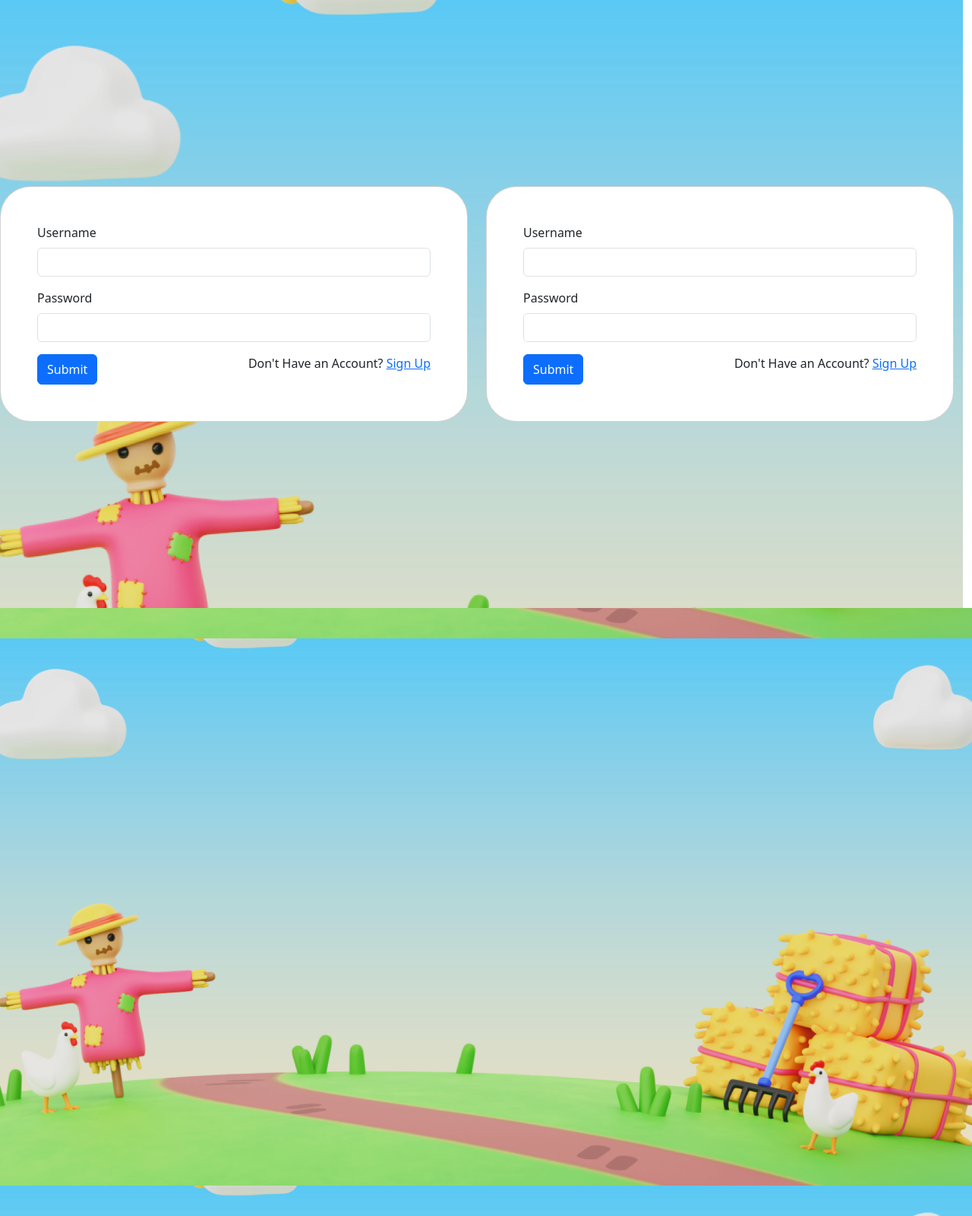
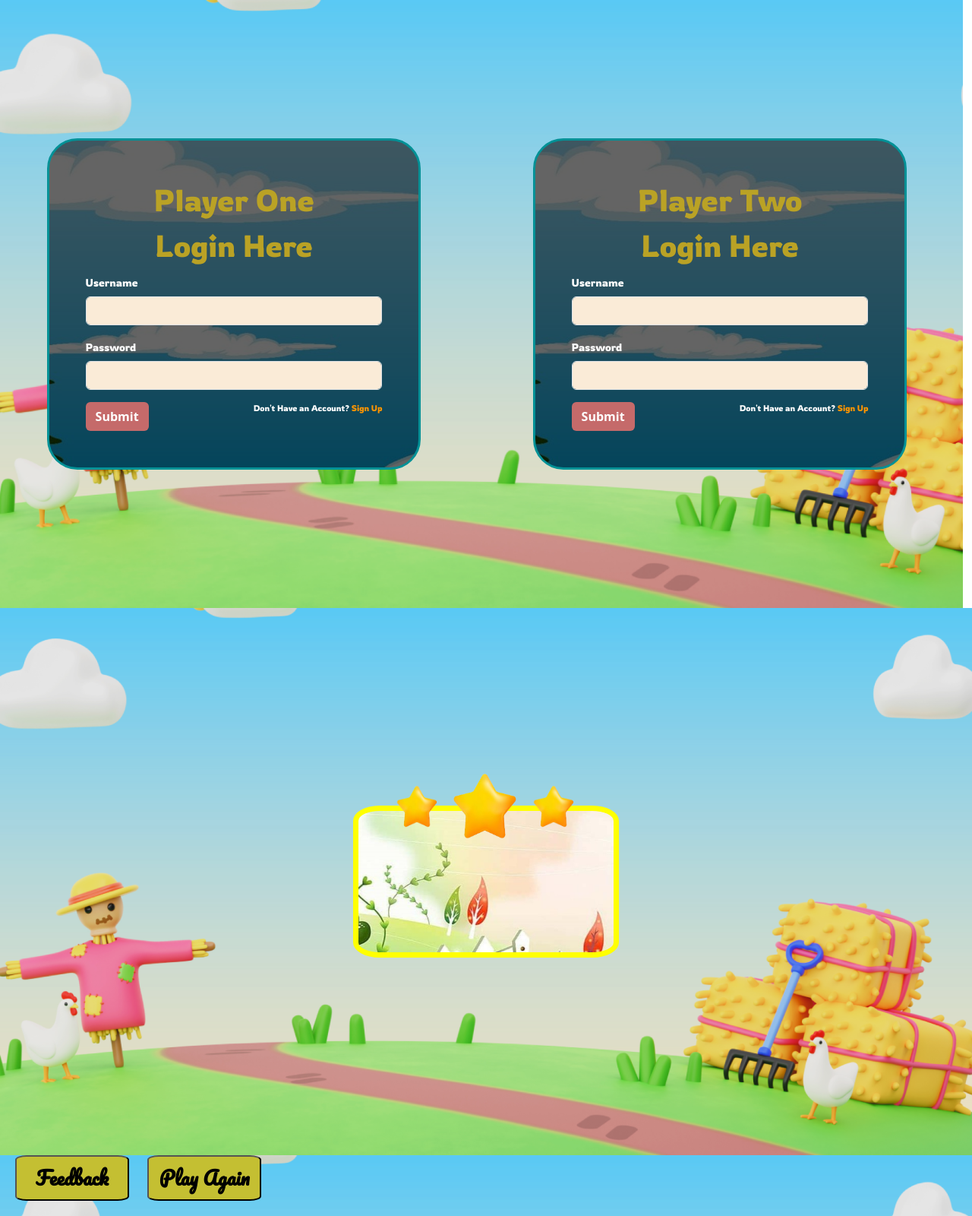
Before and after one commit to Amal911/Flip-It-Card-Game, a website: page pages/game.html in a window 1280 px wide. Shown: the whole page at 76% size. Drawn offline with nearby package versions, Linux system fonts and the light colour scheme; a web font is replaced by a local one.

Commit message:
Loginpage and Winnerpage Styling done

```diff
--- a/pages/game.html
+++ b/pages/game.html
@@ -14,7 +14,7 @@
   <section id="login" class="row">
     <div id="player1-login" class="col">
       <div id="loginForm-player1" class="card container h-50 p-5 active">
-        <div id="heading"></div>
+        <div id="heading">Player One<br>Login Here</div>
         <form class="login-form">
           <div class="mb-3">
             <label for="InputUsername" class="form-label">Username</label>
@@ -26,7 +26,7 @@
           </div>
           <input type="text" value="PlayerOne" name="player" hidden />
           <div class="submit-row">
-            <button type="submit" class="btn btn-primary">Submit</button>
+            <button type="submit" class="btn login-button">Submit</button>
             <div class="signup">
               <p>
                 Don't Have an Account?
@@ -38,7 +38,7 @@
       </div>
 
       <div id="signupForm-player1" class="card container p-5" style="display: none">
-        <div class="heading">Sign Up</div>
+        <div class="heading">Player One <br>Sign Up</div>
         <form id="sign-up-form" class="signup-form">
           <div class="mb-3">
             <label for="InputName" class="form-label">Name</label>
@@ -54,7 +54,7 @@
           </div>
           <input type="text" value="PlayerOne" name="player" hidden />
           <div class="submit-row">
-            <button type="submit" class="btn btn-primary">Submit</button>
+            <button type="submit" class="btn login-button" >Submit</button>
             <div class="signup">
               <p>
                 Already have an account?
@@ -68,7 +68,7 @@
 
     <div id="player2-login" class="col">
       <div id="loginForm-player2" class="card container h-50 p-5 active">
-        <div id="heading"></div>
+        <div id="heading">Player Two <br>Login Here</div>
         <form class="login-form">
           <div class="mb-3">
             <label for="InputUsername" class="form-label">Username</label>
@@ -80,7 +80,7 @@
           </div>
           <input value="PlayerTwo" name="player" hidden />
           <div class="submit-row">
-            <button type="submit" class="btn btn-primary">Submit</button>
+            <button type="submit" class="btn login-button">Submit</button>
             <div class="signup">
               <p>
                 Don't Have an Account?
@@ -92,7 +92,7 @@
       </div>
 
       <div id="signupForm-player2" class="card container p-5" style="display: none">
-        <div class="heading">Sign Up</div>
+        <div class="heading">Player Two <br>Sign Up</div>
         <form id="sign-up-form-player2" class="signup-form">
           <div class="mb-3">
             <label for="InputName" class="form-label">Name</label>
@@ -108,7 +108,7 @@
           </div>
           <input type="text" value="PlayerTwo" name="player" hidden />
           <div class="submit-row">
-            <button type="submit" class="btn btn-primary">Submit</button>
+            <button type="submit" class="btn login-button" >Submit</button>
             <div class="signup">
               <p>
                 Already have an account?
@@ -176,12 +176,18 @@
 
   <!-- sinu's section start -->
   <section id="winner-section">
-    <div class="container2" id="winner-container">
+    <div class="container" id="main-winner-container">
+      <div class="container" id="winner-container">
+        <div id="star-container"><img src="../assets/Star.png" alt="" id="star1"><span><img src="../assets/Star.png" alt="" id="star2"></span><span><img src="../assets/Star.png" alt="" id="star3"></span>
+        </div>
+      </div>
+    </div>
 
-
-    </div>
+    <div class="button-container">
+      <a href="./feedback.html"><button class="button" id="feedbackbtn">Feedback</button></a>
+      <a href="./game.html"><button class="button" id="playagainbtn">Play Again</button>
+      </div></a>
   </section>
-
 
   <!-- sinu's section end -->
 
--- a/styles/game.css
+++ b/styles/game.css
@@ -1,5 +1,8 @@
 @import url('https://fonts.googleapis.com/css2?family=Pacifico&display=swap');
 @import url('https://fonts.googleapis.com/css2?family=Rowdies:wght@300;400;700&display=swap');
+@import url('https://fonts.googleapis.com/css2?family=Pacifico&display=swap');
+@import url('https://fonts.googleapis.com/css2?family=Poetsen+One&display=swap');
+@import url('https://fonts.googleapis.com/css2?family=Merriweather:ital,wght@0,300;0,400;0,700;0,900;1,300;1,400;1,700;1,900&family=Poetsen+One&display=swap');
 
 body {
     margin: 0;
@@ -15,6 +18,7 @@ body {
     /* padding:10px ; */
     display: flex;
     align-items: center;
+    justify-content: center;
   }
 #game-container{
   display: flex;
@@ -143,6 +147,7 @@ body {
 }
 #login {
   background-image: url("../assets/background-game.png");
+  background-size: cover;
   width: 100vw;
   height: 100vh;
   display: flex;
@@ -174,6 +179,127 @@ body {
 #player1-login, #player2-login{
   width: 40%;
 }
+
+#loginForm-player1, #loginForm-player2{
+  background-image: linear-gradient(185deg,rgba(0, 0, 0, 0.607),rgba(0, 0, 0, 0.607)), url('../assets/login.jpg');
+  /* background-color: rgba(255, 0, 200, 0.532); */
+  border: 3px solid rgb(0, 145, 150);
+  width: 80%;
+}
+
+#loginForm-player1 .login-form .form-label{
+  font-family: "Rowdies", sans-serif;
+  font-size: 14px;
+  color: white;
+}
+#loginForm-player2 .login-form .form-label{
+  font-family: "Rowdies", sans-serif;
+  font-size: 14px;
+  color: white;
+}
+
+#loginForm-player1 .signup{
+  font-family: "Rowdies", sans-serif;
+  font-size: 11px;
+  color: white;
+}
+#loginForm-player2 .signup{
+  font-family: "Rowdies", sans-serif;
+  font-size: 11px;
+  color: white;
+}
+#loginForm-player1 .signup a{
+  color: rgb(255, 149, 0);
+  text-decoration: none;
+}
+#loginForm-player2 .signup a{
+  color: #ff9500;
+  text-decoration: none;
+}
+.form-control{
+  background-color: antiquewhite;
+}
+
+#player1-login #heading{
+  font-family: "Rowdies", sans-serif;
+  font-weight: 500;
+  color: rgb(186, 162, 37);
+  font-size: 40px;
+  text-align: center;
+  justify-content: center;
+  margin-bottom: 6px;
+}
+#player2-login #heading{
+  font-family: "Rowdies", sans-serif;
+  font-weight: 500;
+  color: rgb(186, 162, 37);
+  font-size: 40px;
+  text-align: center;
+  justify-content: center;
+  margin-bottom: 6px;
+}
+
+#signupForm-player1, #signupForm-player2{
+  background-image: linear-gradient(185deg,rgba(0, 0, 0, 0.717),rgba(0, 0, 0, 0.756)), url('../assets/login.jpg');
+  /* background-color: rgba(255, 0, 200, 0.532); */
+  border: 3px solid rgb(0, 145, 150);
+  width: 80%;
+}
+#signupForm-player1 .heading{
+  font-family: "Rowdies", sans-serif;
+  font-weight: 500;
+  color: rgb(186, 162, 37);
+  font-size: 40px;
+  text-align: center;
+  justify-content: center;
+  margin-bottom: 6px;
+}
+#signupForm-player2 .heading{
+  font-family: "Rowdies", sans-serif;
+  font-weight: 500;
+  color: rgb(186, 162, 37);
+  font-size: 40px;
+  text-align: center;
+  justify-content: center;
+  margin-bottom: 6px;
+}
+
+#signupForm-player1 #sign-up-form .form-label{
+  font-family: "Rowdies", sans-serif;
+  font-size: 14px;
+  color: white;
+}
+#signupForm-player2 .signup-form .form-label{
+  font-family: "Rowdies", sans-serif;
+  font-size: 14px;
+  color: white;
+}
+
+#signupForm-player1 .signup{
+  font-family: "Rowdies", sans-serif;
+  font-size: 11px;
+  color: white;
+}
+#signupForm-player2 .signup{
+  font-family: "Rowdies", sans-serif;
+  font-size: 11px;
+  color: white;
+}
+#signupForm-player1 .signup a{
+  color: rgb(255, 149, 0);
+  text-decoration: none;
+}
+#signupForm-player2 .signup a{
+  color: rgb(255, 149, 0);
+  text-decoration: none;
+}
+
+.login-button{
+  background-color: #c56a6a;
+  font-weight: bold;
+  color: white;
+}
+
 #cards-container .image-cards:hover img{
     scale: 1.1;
     /* transform: rotateY(360deg); */
@@ -215,32 +341,71 @@ body {
 }
 
 #winner-section {
-    background-image: url("../assets/background-game.png");
+  background-image: url("../assets/background-game.png");
+  background-size: contain;
+  height: 100vh;
+  }
 
-    height: 100vh;
-    background-size: contain;
-    background-position: 50%;
-
+  #winner-section #main-winner-container{
+    display: flex;
+    flex-direction: column;
     align-items: center;
     justify-content: center;
-
-
-
-
+    height: 90vh;
   }
 
-  #winner-container{
-
-    /* height: 100%; */
-   background-repeat:no-repeat;
+#winner-section #winner-container{
+    height: 200px;
+    width: 350px;
+    background-image: url('../assets/inst-bg.jpg');
+    border-radius: 10%;
+    border: 7px solid yellow;
+    background-repeat:no-repeat;
     background-size: cover;
     text-align: center;
-    font-size:3.0vw;
-    font-weight: 600;
-    font-family:Verdana, Geneva, Tahoma, sans-serif;
-    color: #000000;
-    vertical-align: middle;
-    line-height:34rem;
+}
 
+#winner-section .container p{
+  text-align: center;
+  justify-content: center;
+  font-size: 30px;
+  font-weight: 600;
+  font-family: "Poetsen One", sans-serif;
+  /* font-family:Verdana, Geneva, Tahoma, sans-serif; */
+  color: #000000;
+}
 
+#winner-section #star-container{
+  justify-content: center;
+  align-items: center;
 }
+
+#winner-section #star1, #star3{
+  height: 70px;
+  width: 70px;
+  margin-top: -60px;
+}
+
+#winner-section #star2{
+  height: 110px;
+  width: 110px;
+  margin-top: -60px;
+}
+
+#winner-section .button-container{
+  position: relative;
+  bottom: 10px;
+  left: 10px;
+}
+
+#winner-section .button-container .button{
+  height: 60px;
+  width: 150px;
+  font-weight: 600;
+  font-size: 25px;
+  margin: 10px;
+  /* box-shadow: 0px 1px 1px rgba(99, 99, 99, 0.854); */
+  font-family: "Pacifico", cursive;
+  background-color: rgb(196, 191, 50);
+  border-radius: 10%;
+}
```
Also changed, not shown: ts/game.ts (+12 -6 lines), assets/login.jpg (added).
